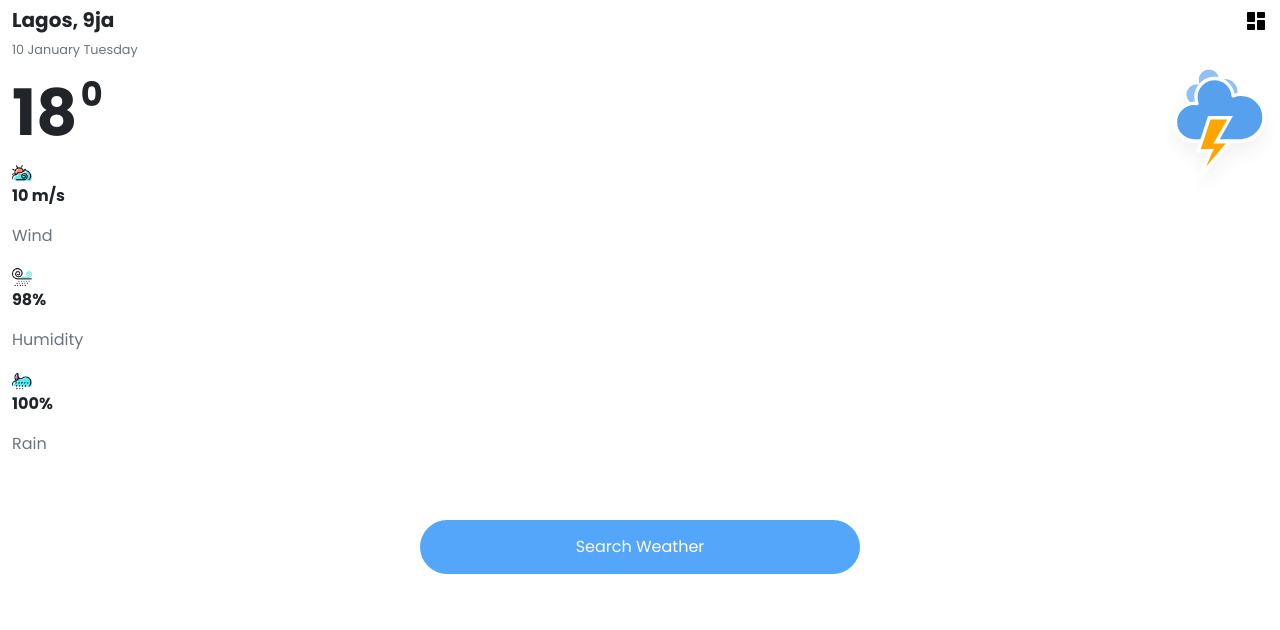
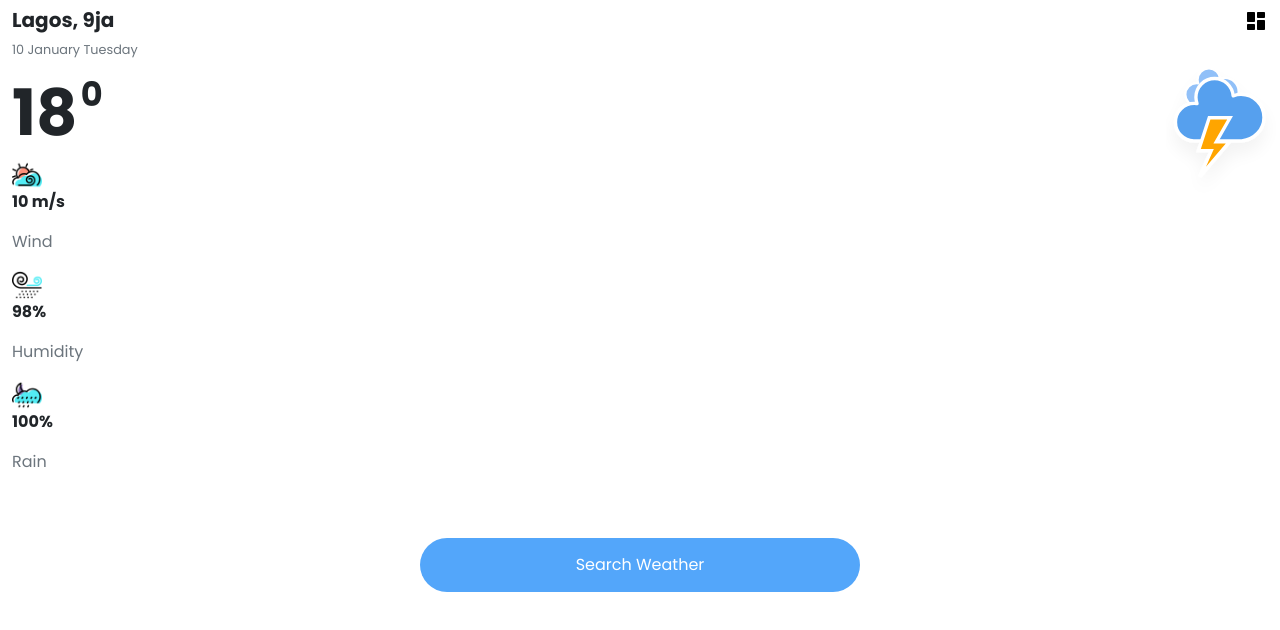
Before and after one commit to JoaoP74/react-weather, a React (Create React App) app: page /weather in a window 1280 px wide. Shown: the top 630 px of the page. Built offline with nearby package versions, Linux system fonts and the light colour scheme; no server answers.

Commit message:
Added the weather icons

```diff
--- a/src/pages/Weather.jsx
+++ b/src/pages/Weather.jsx
@@ -84,7 +84,7 @@ const WeatherApp = () =>{
                 <section className="current-weather-wind-speed">
 
                 <section className="wind-icon">
-                            <img src={windIcon} height={"20"} width={"20"}/>
+                            <img src={windIcon} height={"30"} width={"30"}/>
                 </section>
                 <p className="wind-value fw-bold">10 m/s</p>
                 <p className="wind-text text-muted text-capitalize">wind</p>
@@ -94,7 +94,7 @@ const WeatherApp = () =>{
 
                     <section className="humidity-icon">
 
-                          <img src={humidity} height={"20"} width={"20"}/>
+                          <img src={humidity} height={"30"} width={"30"}/>
 
                     </section>
                     <p className="humidity-value fw-bold">98%</p>
@@ -105,7 +105,7 @@ const WeatherApp = () =>{
 
                 <section className="rain-icon">
 
-                      <img src={rainIcon} height={"20"} width={"20"}/>
+                      <img src={rainIcon} height={"30"} width={"30"}/>
 
                 </section>
                 <p className="rain-value fw-bold">100%</p>
```
